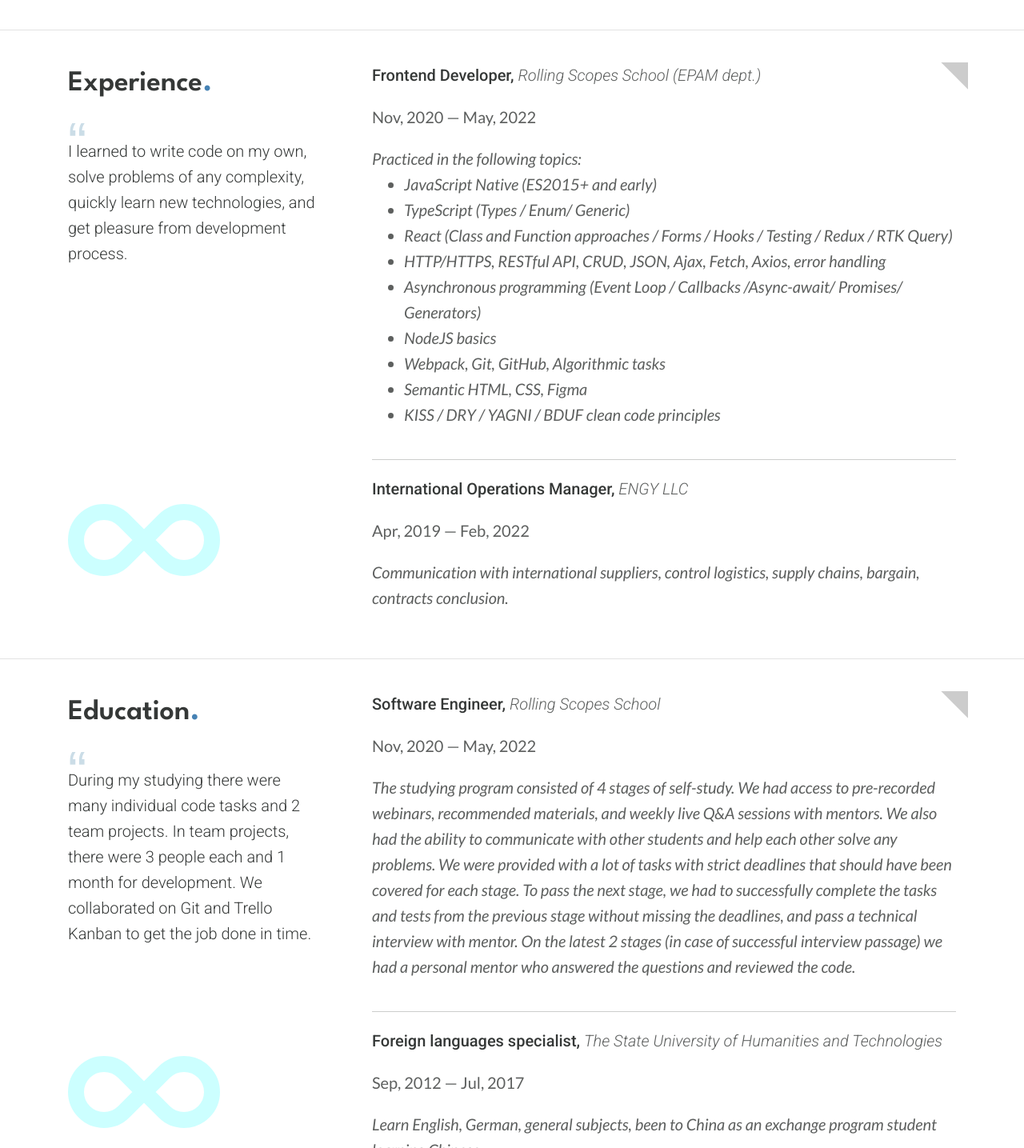
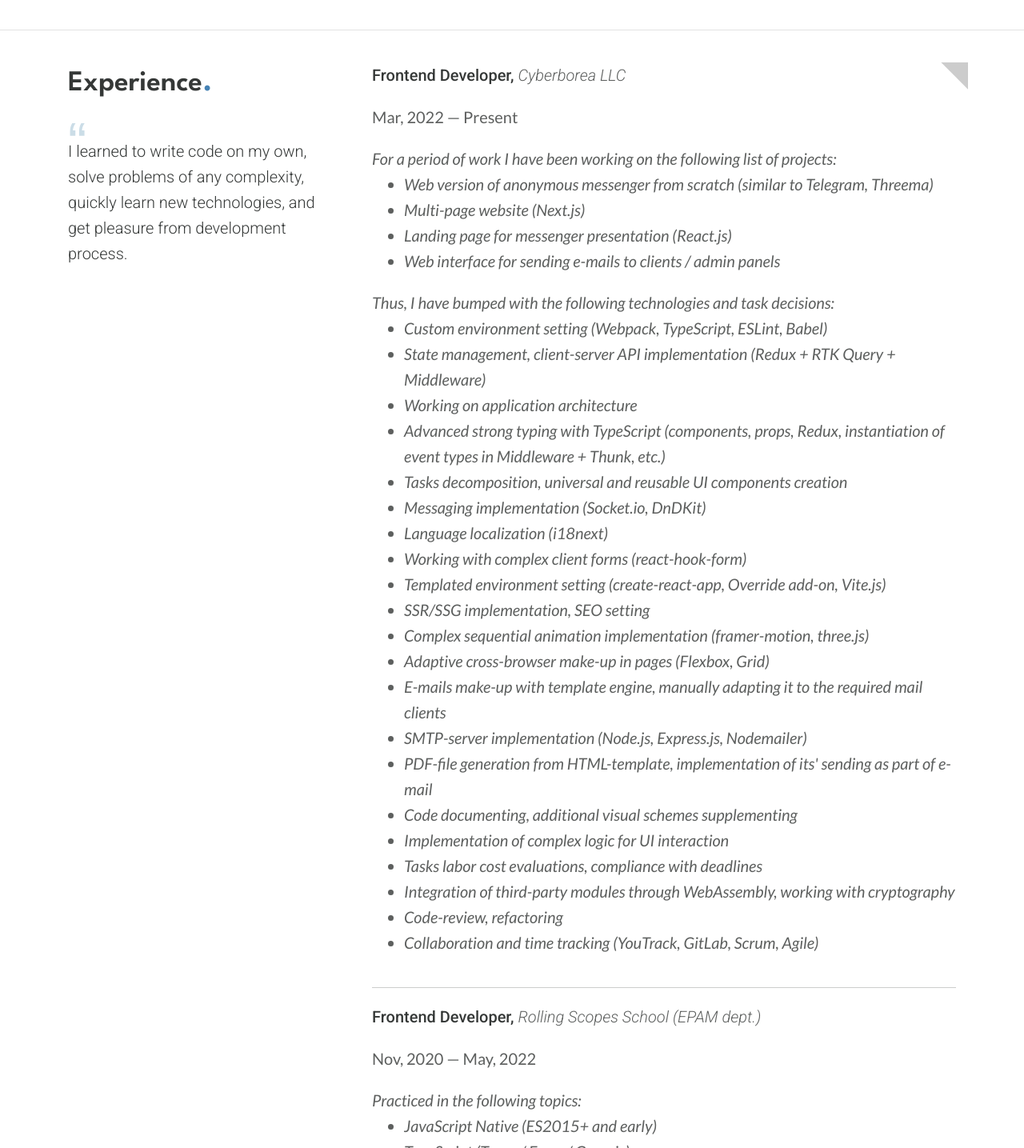
Before and after one commit to insane-idea/CV, a website built with webpack: page src/index.html in a window 1280 px wide. Shown: the part 1175-2610 px from the top of the page at 80% size. Built offline with nearby package versions, Linux system fonts and the light colour scheme; files whose address does not match are found by name.

Commit message:
feature: refresh experience

```diff
--- a/src/index.html
+++ b/src/index.html
@@ -13,6 +13,8 @@
     <link href="https://fonts.googleapis.com/css2?family=Lato:ital,wght@0,400;0,700;0,900;1,400;1,700;1,900&family=League+Spartan:wght@100;200;300;400;500;600;700;800;900&family=Roboto:ital,wght@0,100;0,300;0,400;0,500;0,700;1,100;1,300;1,400;1,500;1,700&display=swap" rel="stylesheet">
     <title>Sergey P.</title>
   </head>
+
+  <!-- TODO refresh skills, block-quotes and general text -->
 
   <body>
       <header id="header" class="header">
@@ -165,7 +167,6 @@
             <div class="ribbon"></div>
           </div>
         </section>
-        <!-- TODO add commercial exp -->
         <section id="experience" class="infoSection experience container-fluid">
           <div class="width-wrapper container">
             <div class="row">
@@ -184,8 +185,46 @@
               </div>
               <div class="infoSection__content col-lg-8">
                 <div class="row">
+                  <div class="infoSection__organization cyberborea">
+                    <hr class="invisible-hr">
+                    <h6>Frontend Developer, <i class="infoSection__organizationName organizationName">Cyberborea LLC</i></h6>
+                    <p class="period infoSection__period">Mar, 2022 — Present</p>
+                    <div class="activity infoSection__activity">
+                      For a period of work I have been working on the following list of projects:
+                      <ul>
+                        <li>Web version of anonymous messenger from scratch (similar to Telegram, Threema)</li>
+                        <li>Multi-page website (Next.js)</li>
+                        <li>Landing page for messenger presentation (React.js)</li>
+                        <li>Web interface for sending e-mails to clients / admin panels</li>
+                      </ul>
+                      Thus, I have bumped with the following technologies and task decisions:
+                      <ul>
+                        <li>Custom environment setting (Webpack, TypeScript, ESLint, Babel)</li>
+                        <li>State management, client-server API implementation (Redux + RTK Query + Middleware)</li>
+                        <li>Working on application architecture</li>
+                        <li>Advanced strong typing with TypeScript (components, props, Redux, instantiation of event types in Middleware + Thunk, etc.)</li>
+                        <li>Tasks decomposition, universal and reusable UI components creation</li>
+                        <li>Messaging implementation (Socket.io, DnDKit)</li>
+                        <li>Language localization (i18next)</li>
+                        <li>Working with complex client forms (react-hook-form)</li>
+                        <li>Templated environment setting (create-react-app, Override add-on, Vite.js)</li>
+                        <li>SSR/SSG implementation, SEO setting</li>
+                        <li>Complex sequential animation implementation (framer-motion, three.js)</li>
+                        <li>Adaptive cross-browser make-up in pages (Flexbox, Grid)</li>
+                        <li>E-mails make-up with template engine, manually adapting it to the required mail clients</li>
+                        <li>SMTP-server implementation (Node.js, Express.js, Nodemailer)</li>
+                        <li>PDF-file generation from HTML-template, implementation of its' sending as part of e-mail</li>
+                        <li>Code documenting, additional visual schemes supplementing</li>
+                        <li>Implementation of complex logic for UI interaction</li>
+                        <li>Tasks labor cost evaluations, compliance with deadlines</li>
+                        <li>Integration of third-party modules through WebAssembly, working with cryptography</li>
+                        <li>Code-review, refactoring</li>
+                        <li>Collaboration and time tracking (YouTrack, GitLab, Scrum, Agile)</li>
+                      </ul>
+                    </div>
+                  </div>
                   <div class="infoSection__organization rs-school">
-                    <hr class="invisible-hr">
+                    <hr>
                     <h6>Frontend Developer, <i class="infoSection__organizationName organizationName">Rolling Scopes School (EPAM dept.)</i></h6>
                     <!-- TODO implement dynamic data (+common time calculation) -->
                     <p class="period infoSection__period">Nov, 2020 — May, 2022</p>
```
